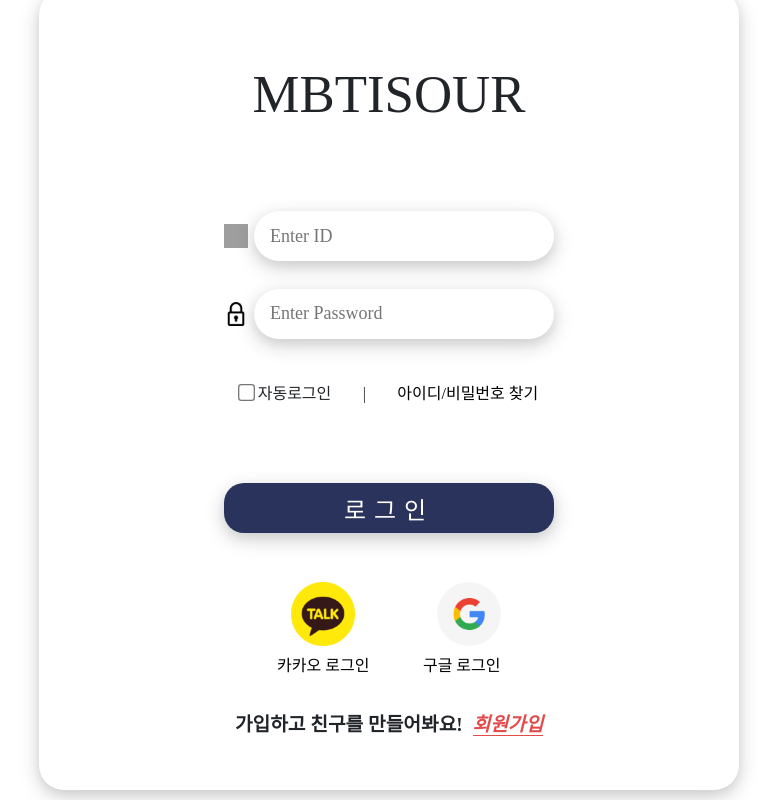
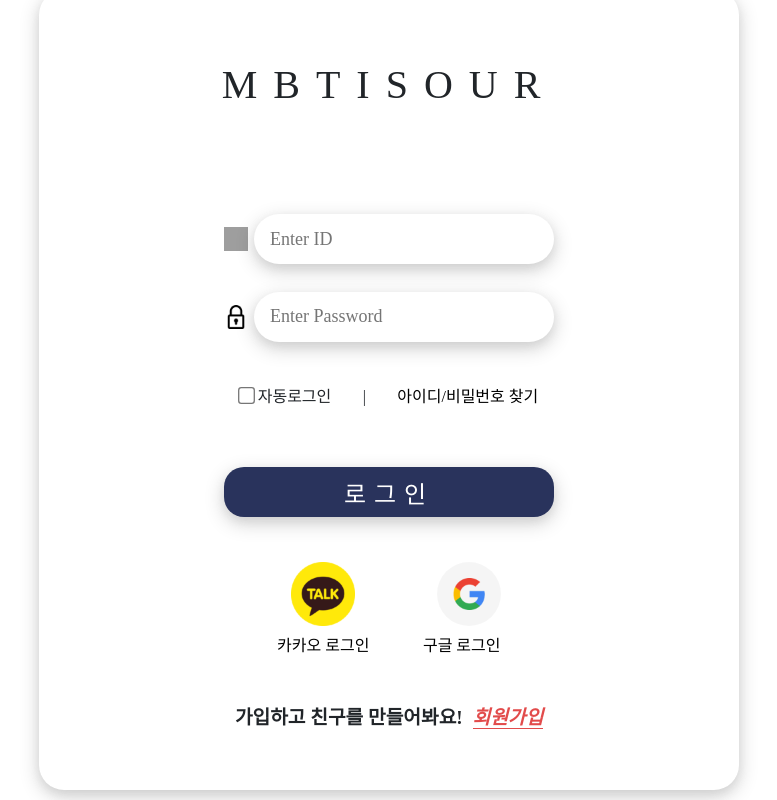
Before and after one commit to JUNG830/MBTISOUR, a React (Create React App) app in the folder FINAL/src/main/frontend/: page /login in a window 1280 px wide. Shown: the whole page, without its empty margins (251-1028 px from the left). Built offline with nearby package versions, Linux system fonts and the light colour scheme; grey boxes are pictures that could not be loaded; the HTML template or start-up script is replaced by a standard one; a web font is replaced by a local one.

Commit message:
민형 로그인 csssss

```diff
--- a/FINAL/src/main/frontend/src/2. Login/Login.css
+++ b/FINAL/src/main/frontend/src/2. Login/Login.css
@@ -9,17 +9,20 @@
   justify-content: space-around;
   border-radius: 25px;
   box-shadow: 0 4px 8px 0 rgba(177, 177, 177, 0.2), 0 6px 20px 0 rgba(0, 0, 0, 0.19);
+
 }
 
 .Login-Main-Header {
   margin-top: 4rem;
-  font-size: 3.3rem;
+  margin-bottom: -1rem;
+  font-size: 2rem;
   height: 8rem;
+  letter-spacing: 1rem;
 }
 
 .Login-Body {
   height: 250px;
-  margin-bottom: 3rem;
+  margin-bottom: 1rem;
   display: flex;
   justify-content: space-evenly;
   flex-direction: column;
@@ -91,7 +94,7 @@ box-shadow: 0 4px 8px 0 rgba(177, 177, 177, 0.2), 0 6px 20px 0 rgba(0, 0, 0, 0.1
   border-radius: 20px;
   padding: 10px;
   font-size: 1.5rem;
-  margin-bottom: 3rem;
+  margin-bottom: 2rem;
   letter-spacing: 0.5rem;
   box-shadow: 0 4px 8px 0 rgba(177, 177, 177, 0.2), 0 6px 20px 0 rgba(0, 0, 0, 0.19);
   background-color: var(--navy);
--- a/FINAL/src/main/frontend/src/2. Login/Login.js
+++ b/FINAL/src/main/frontend/src/2. Login/Login.js
@@ -15,6 +15,7 @@ import lock from "../images/lock.png";
 import person from "../images/person.png";
 import google from "../images/google_logo_icon.png";
 import CustomModal from '../99. Modal/CustomModal'
+import yong from '../images/아이셔용.png';
 
 
 
@@ -203,7 +204,7 @@ function Login() {
           </div> */}
 
         <div className="Login-Main-Header">
-          <p>MBTISOUR</p>
+          <h1>MBTISOUR</h1>
         </div>
 
         {/* <form action="" className="Login-card-form"> */}
```
